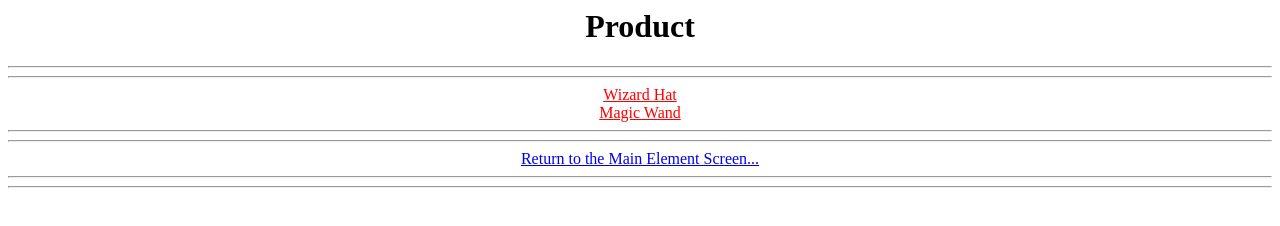
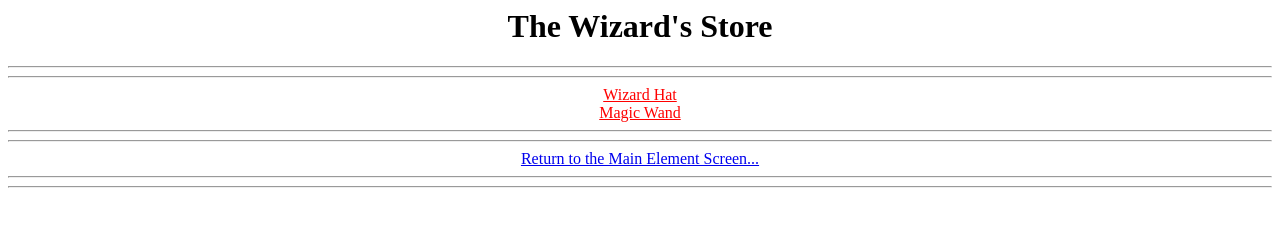
Before and after one commit to terrybsou/Elemental2, a plain HTML site: page Store.html in a window 1280 px wide. Drawn offline with Linux system fonts and the light colour scheme.

Commit message:
Update Store.html
edited page header

```diff
--- a/Store.html
+++ b/Store.html
@@ -2,7 +2,7 @@
 <HEAD> <TITLE>The Wizards' Store</TITLE></HEAD>
 <BODY>
 <center>
-<h1>Product </h1>
+<h1>The Wizard's Store</h1>
 <hr>
 <hr>
 
```
